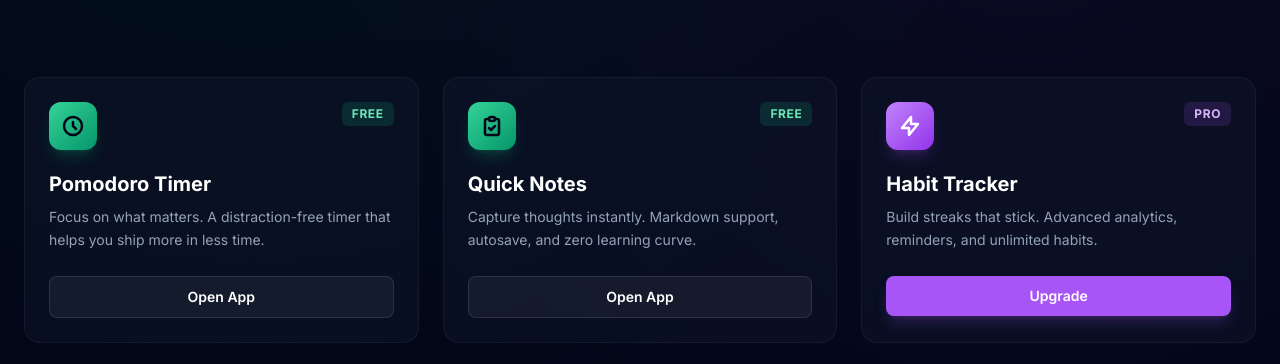
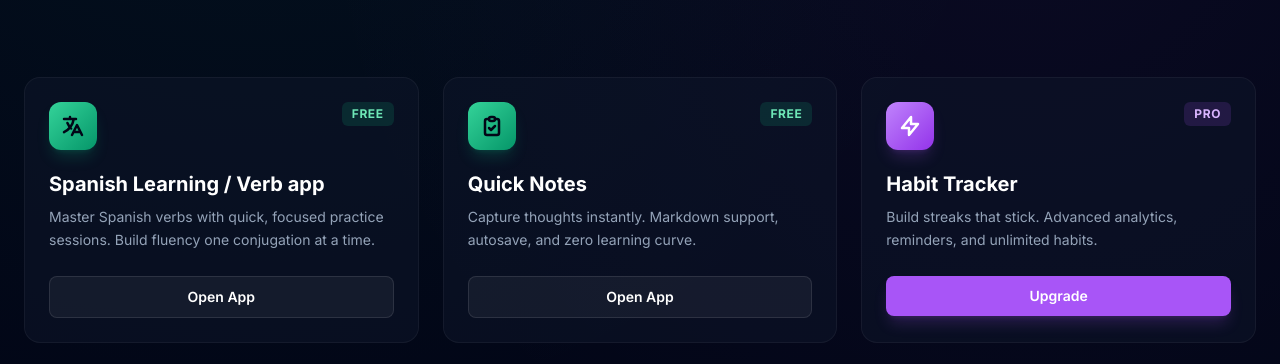
Before and after one commit to lannek/practical-things-homepage, a plain HTML site: page index.html in a window 1280 px wide. Shown: the part 372-736 px from the top of the page. Drawn offline with nearby package versions, Linux system fonts and the light colour scheme.

Commit message:
Updated link to Spanish app - NEW app

```diff
--- a/index.html
+++ b/index.html
@@ -85,16 +85,16 @@
         <div class="flex items-start justify-between mb-5">
           <div class="w-12 h-12 rounded-xl bg-gradient-to-br from-emerald-400 to-emerald-600 flex items-center justify-center shadow-lg shadow-emerald-500/20">
             <svg class="w-6 h-6 text-slate-950" fill="none" viewBox="0 0 24 24" stroke="currentColor" stroke-width="2.5">
-              <path stroke-linecap="round" stroke-linejoin="round" d="M12 8v4l3 3m6-3a9 9 0 11-18 0 9 9 0 0118 0z" />
+              <path stroke-linecap="round" stroke-linejoin="round" d="M3 5h12M9 3v2m1.048 9.5A18.022 18.022 0 016.412 9m6.088 9h7M11 21l5-10 5 10M12.751 5C11.783 10.77 8.07 15.61 3 18.129" />
             </svg>
           </div>
           <span class="px-2.5 py-1 rounded-md bg-emerald-500/15 text-emerald-300 text-xs font-bold tracking-wider">FREE</span>
         </div>
-        <h3 class="text-xl font-bold mb-2">Pomodoro Timer</h3>
-        <p class="text-sm text-slate-400 mb-6 leading-relaxed">Focus on what matters. A distraction-free timer that helps you ship more in less time.</p>
-        <button class="w-full py-2.5 rounded-lg bg-white/5 hover:bg-white/10 border border-white/10 text-sm font-semibold transition-colors">
+        <h3 class="text-xl font-bold mb-2">Spanish Learning / Verb app</h3>
+        <p class="text-sm text-slate-400 mb-6 leading-relaxed">Master Spanish verbs with quick, focused practice sessions. Build fluency one conjugation at a time.</p>
+        <a href="https://spanish.practical-things.eu" target="_blank" rel="noopener noreferrer" class="block w-full text-center py-2.5 rounded-lg bg-white/5 hover:bg-white/10 border border-white/10 text-sm font-semibold transition-colors">
           Open App
-        </button>
+        </a>
       </div>
 
       <!-- Card 2: FREE -->
```
